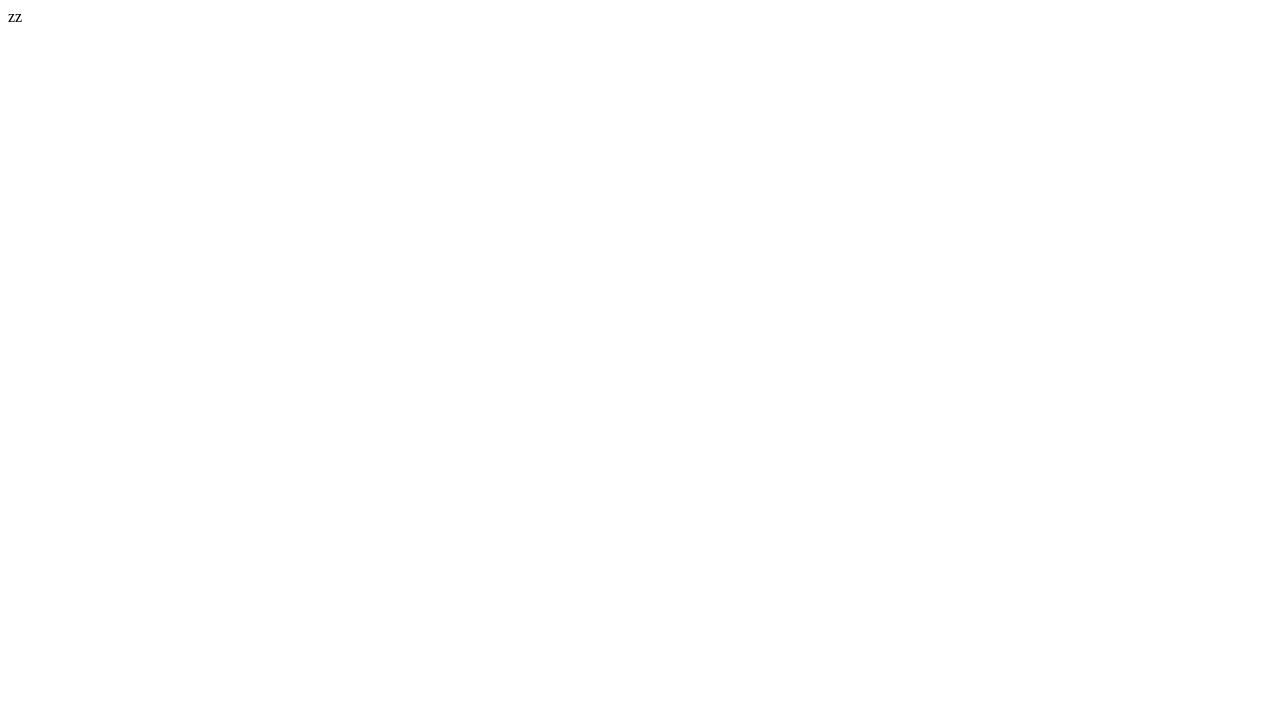
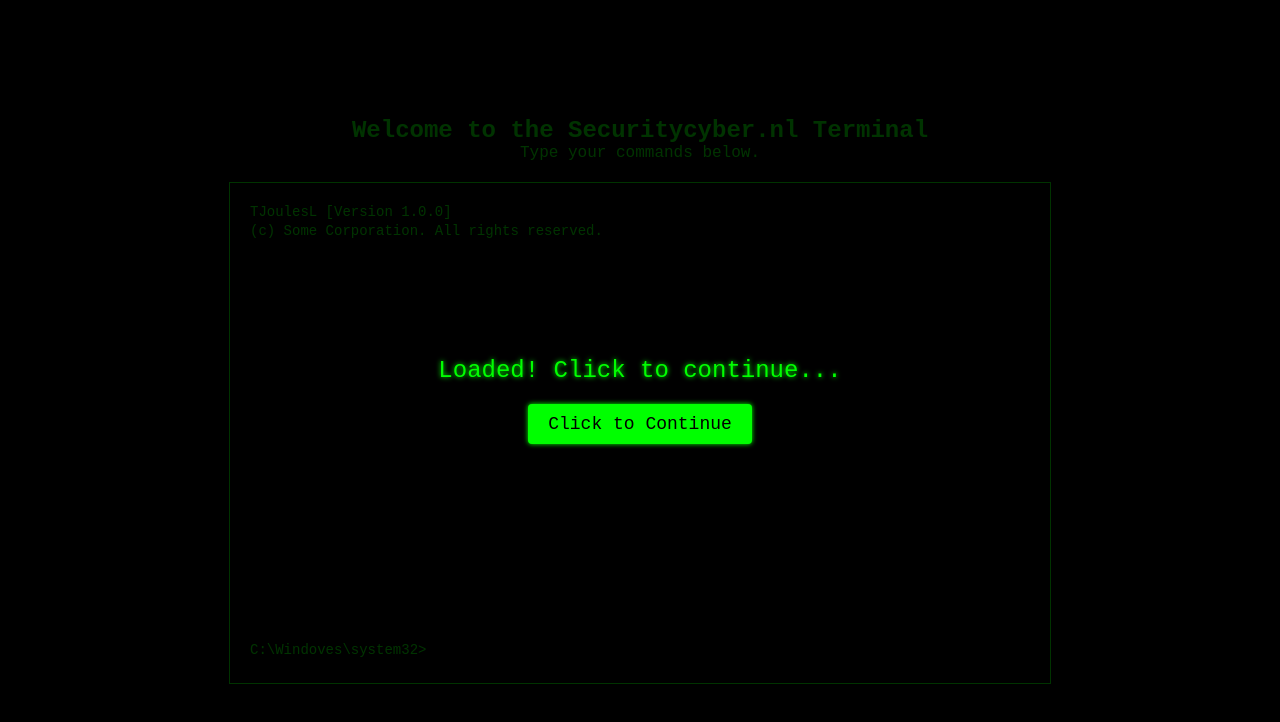
Before and after one commit to TJouleL/TJouleL.github.io, a plain HTML site: page index.html in a window 1280 px wide. Drawn offline with Linux system fonts and the light colour scheme.

Commit message:
Creation
Update to Version 1.0.0

```diff
--- a/index.html
+++ b/index.html
@@ -1 +1,32 @@
-zz
+<!DOCTYPE html>
+<html lang="en">
+
+<head>
+    <meta charset="UTF-8">
+    <meta name="viewport" content="width=device-width, initial-scale=1.0">
+    <title>Securitycyber terminal</title>
+    <time></time>
+    <meta name="description" content="Securitycyber.nl Online terminal">
+    <meta name="keywords" content="Hacking, Cybersecurity, Coding">
+    <meta name="author" content="TJouleL">
+    <link rel="stylesheet" href="stylesheet.css">
+    <link rel="apple-touch-icon" sizes="180x180" href="icons/apple-touch-icon.png">
+    <link rel="icon" type="image/png" sizes="32x32" href="icons/favicon-32x32.png">
+    <link rel="icon" type="image/png" sizes="16x16" href="icons/favicon-16x16.png">
+    <link rel="manifest" href="icons/site.webmanifest">
+</head>
+<body>
+    <canvas id="matrix-background"></canvas>
+    <div class="header">
+        <h1>Welcome to the Securitycyber.nl Terminal</h1>
+        <p>Type your commands below.</p>
+    </div>
+    <div id="terminal">
+        <div id="output"></div>
+        <div class="input-line">
+            <span class="prompt">C:\Windoves\system32></span><input type="text" id="command-input" autocomplete="off" />
+        </div>
+    </div>
+    <script src="script.js"></script>
+</body>
+</html>
--- /dev/null
+++ b/script.js
@@ -0,0 +1,288 @@
+/*This code was written by TJouleL on github*/
+
+
+function initMatrixBackground() {
+    const canvas = document.getElementById('matrix-background');
+    const ctx = canvas.getContext('2d');
+
+    // Set canvas size with validation
+    function resizeCanvas() {
+        // Ensure canvas dimensions are valid integers
+        const width = Math.min(Math.max(100, window.innerWidth), 2000);
+        const height = Math.min(Math.max(100, window.innerHeight), 1500);
+
+        canvas.width = width;
+        canvas.height = height;
+    }
+
+    resizeCanvas();
+    window.addEventListener('resize', resizeCanvas);
+
+    // Matrix settings with validation
+    const letters = '01';
+    const fontSize = 16;
+
+    // Calculate columns with safety checks
+    const columns = Math.min(
+        Math.max(1, Math.floor(canvas.width / fontSize)),
+        200  // Maximum columns to prevent memory issues
+    );
+
+    // Create drops array safely
+    const drops = new Array(columns).fill(0);
+
+    // Animation function
+    function draw() {
+        // Create subtle fade effect
+        ctx.fillStyle = 'rgba(0, 0, 0, 0.05)';
+        ctx.fillRect(0, 0, canvas.width, canvas.height);
+
+        // Draw matrix characters
+        ctx.fillStyle = '#0f0';
+        ctx.font = `${fontSize}px monospace`;
+
+        for (let i = 0; i < drops.length; i++) {
+
+            if (Math.random() > 0.1) {
+                const text = letters[Math.floor(Math.random() * letters.length)];
+                ctx.fillText(text, i * fontSize, drops[i] * fontSize);
+            }
+
+
+            // move down and reset if needed
+            drops[i]++;
+            if (drops[i] * fontSize > canvas.height && Math.random() > 0.999) {
+                drops[i] = 0;
+            }
+        }
+    }
+
+    // Animation loop
+    setInterval(draw, 20);
+}
+class LoadingScreen {
+    constructor(onComplete) {
+        this.onComplete = onComplete;
+        this.resources = [];
+        this.loadedCount = 0;
+        this.totalResources = 0;
+        this.audioElement = null;
+        this.initialize();
+    }
+
+    initialize() {
+        // create loading screen overlay
+        this.overlay = document.createElement('div');
+        this.overlay.className = 'loading-overlay';
+        document.body.appendChild(this.overlay);
+
+        // create loading text
+        this.loadingText = document.createElement('div');
+        this.loadingText.className = 'loading-text';
+        this.loadingText.textContent = 'Loading...';
+        this.overlay.appendChild(this.loadingText);
+
+        // create continue button
+        this.continueButton = document.createElement('button');
+        this.continueButton.className = 'continue-button';
+        this.continueButton.textContent = 'Click to Continue';
+        this.continueButton.style.display = 'none';
+        this.continueButton.onclick = () => this.startAudioAndContinue();
+        this.overlay.appendChild(this.continueButton);
+    }
+
+    addResource(url, type = 'audio') {
+        const resource = {
+            url,
+            type,
+            loaded: false,
+            buffer_filled: false,
+            element: null,
+            timeoutId: null
+        };
+
+        if (type === 'audio') {
+            resource.element = new Audio();
+            resource.element.src = url;
+
+            // track download progress
+            resource.element.addEventListener('progress', (event) => {
+                if (!event) {
+                    console.error('Progress event is undefined');
+                    resource.buffer_filled = true;
+                    this.checkProgress();
+                    return;
+                }
+
+                // get the current progress from the audio element directly
+                const audio = resource.element;
+
+                if (audio.buffered.length > 0) {
+                    const bufferedEnd = audio.buffered.end(audio.buffered.length - 1);
+                    const duration = audio.duration || audio.seekable.end(0);
+                    const percent = (bufferedEnd / duration) * 100;
+
+                    console.log(`Loaded ${Math.round(percent)}%`);
+
+                    if (percent >= 15.0) {
+                        resource.buffer_filled = true;
+                        this.checkProgress();
+                    }
+                }
+            });
+
+
+            // set timeout for stuck resources
+            resource.timeoutId = setTimeout(() => {
+                if (!resource.loaded && !resource.buffer_filled) {
+                    console.warn(`Resource ${url} timed out, marking as complete`);
+                    resource.loaded = true;
+                    resource.buffer_filled = true;
+                    this.checkProgress();
+                }
+            }, 10000); // 10 second timeout
+
+            resource.element.addEventListener('canplaythrough', () => {
+                clearTimeout(resource.timeoutId);
+                resource.loaded = true;
+                this.audioElement = resource.element;
+                this.audioElement.loop = true;
+
+                this.checkProgress();
+            });
+
+            resource.element.addEventListener('error', (e) => {
+                clearTimeout(resource.timeoutId);
+                console.error(`Failed to load ${url}:`, e);
+                resource.loaded = true;
+                resource.buffer_filled = true;
+                this.checkProgress();
+            });
+        }
+
+        this.resources.push(resource);
+    }
+
+    checkProgress() {
+        const fullyLoaded = this.resources.every(r =>
+            r.loaded && r.buffer_filled
+        );
+
+        if (fullyLoaded) {
+            this.loadingText.textContent = 'Loaded! Click to continue...';
+            this.continueButton.style.display = 'block';
+        }
+    }
+
+    startAudioAndContinue() {
+        this.audioElement.play()
+        if (this.audioElement) {
+            this.audioElement.play().catch(error => {
+                console.error('Failed to start audio:', error);
+            });
+        } else {
+            console.log("started background sound")
+        }
+
+        this.fadeOut();
+    }
+
+
+    stopAudio() {
+        this.audioElement.stopAudio()
+    }
+
+
+    fadeOut() {
+        this.overlay.style.opacity = '0';
+        this.overlay.style.transition = 'opacity 0.5s ease-out';
+
+        setTimeout(() => {
+            this.overlay.remove();
+            if (typeof this.onComplete === 'function') {
+                this.onComplete();
+            }
+        }, 500);
+    }
+}
+
+class Terminal {
+    constructor() {
+        this.output = document.getElementById('output');
+        this.input = document.getElementById('command-input');
+        this.commands = {};
+
+        this.setupEventListeners();
+        this.showPrompt();
+        this.print("TJoulesL [Version 1.0.0]\n(c) Some Corporation. All rights reserved.\n\n")
+    }
+
+    setupEventListeners() {
+        this.input.addEventListener('keypress', (e) => {
+            if (e.key === 'Enter') {
+                this.executeCommand();
+            }
+        });
+    }
+
+    showPrompt() {
+        this.output.scrollTop = this.output.scrollHeight;
+    }
+
+    executeCommand() {
+        const commandLine = this.input.value.trim();
+        if (!commandLine) return;
+
+        const parts = commandLine.split(' ');
+        const command = parts[0].toLowerCase();
+        const args = parts.slice(1);
+
+        this.print(`C:\\Windoves\\system32> ${commandLine}\n`);
+
+        if (this.commands[command]) {
+            this.commands[command](args);
+        } else {
+            this.print(`'${command}' is not recognized as an internal or external command,
+operable program or batch file. (Try using 'help')\n`);
+        }
+        this.print('\n')
+
+        this.input.value = '';
+
+        this.showPrompt();
+    }
+
+    print(text) {
+        this.output.textContent += text;
+    }
+
+    addCommand(name, callback) {
+        this.commands[name] = callback;
+    }
+}
+
+// initialize terminal
+const term = new Terminal();
+// create loading screen
+const loadingScreen = new LoadingScreen(() => {
+    initMatrixBackground(); // runs after loadingscreen has been loaded
+});
+
+loadingScreen.addResource('sounds/non-copyright-lofi-background-music.mp3', 'audio');
+
+
+term.addCommand('help', (args) => {
+    term.print(`ping            : pongs back
+clear           : clears the terminal
+version         : displays the version of the terminal\n`)
+});
+term.addCommand('ping', (args) => {
+    term.print("pong\n");
+});
+term.addCommand('clear', (args) => {
+    term.output.textContent = 'C:\\Windoves\\system32> clear\n';
+    term.showPrompt();
+});
+term.addCommand('version', (args) => {
+    term.print("Terminal version 1.0.0, Made by TJouleL on github (https://www.github.com/TJouleL)\n")
+});
--- /dev/null
+++ b/stylesheet.css
@@ -0,0 +1,140 @@
+/* Base styles */
+body {
+    margin: 0;
+    padding: 0;
+    background-color: #000;
+    color: #00ff00;
+    font-family: 'Courier New';
+    height: 100vh;
+    overflow: hidden;
+    display: flex;
+    flex-direction: column;
+    align-items: center;
+    justify-content: center;
+}
+
+
+
+
+.loading-overlay {
+    position: fixed;
+    top: 0;
+    left: 0;
+    width: 100%;
+    height: 100%;
+    background-color: rgba(0, 0, 0, 0.8);
+    display: flex;
+    flex-direction: column;
+    justify-content: center;
+    align-items: center;
+    z-index: 1000;
+}
+
+.loading-text {
+    color: #0f0;
+    font-family: monospace;
+    font-size: 24px;
+    text-shadow: 0 0 5px #0f0;
+    margin-bottom: 20px;
+}
+
+.continue-button {
+    background: #0f0;
+    color: #000;
+    border: none;
+    padding: 10px 20px;
+    font-family: monospace;
+    font-size: 18px;
+    cursor: pointer;
+    border-radius: 4px;
+    box-shadow: 0 0 5px #0f0;
+    transition: all 0.3s ease;
+}
+
+.continue-button:hover {
+    background: #0f0;
+    box-shadow: 0 0 10px #0f0;
+}
+
+
+/* Layout containers */
+#matrix-background {
+    position: fixed;
+    top: 0;
+    left: 0;
+    z-index: 1;
+    pointer-events: none;
+}
+
+.grid-container {
+    z-index: 2;
+}
+
+/* Terminal styles */
+#terminal {
+    width: 80%;
+    max-width: 800px;
+    height: 60vh;
+    border: 1px solid #00ff00;
+    padding: 10px;
+    position: relative;
+    display: flex;
+    flex-direction: column;
+    z-index: 2;
+    background: rgba(0, 0, 0, 0.8);
+}
+
+/* Terminal components */
+#output {
+    flex-grow: 1;
+    margin: 0;
+    padding: 10px;
+    white-space: pre-wrap;
+    word-wrap: break-word;
+    overflow-y: auto;
+    font-size: 14px;
+    line-height: 1.4;
+    border-radius: 4px;
+}
+
+.input-line {
+    display: flex;
+    align-items: center;
+    padding: 10px;
+}
+
+.prompt {
+    color: #00ff00;
+    font-size: 14px;
+}
+
+#command-input {
+    background: transparent;
+    border: none;
+    color: #00ff00;
+    font-family: 'Share Tech Mono', monospace;
+    font-size: 14px;
+    outline: none;
+    width: 100%;
+    padding: 5px;
+    margin-left: 5px;
+}
+
+/* Header styles */
+.header {
+    text-align: center;
+    margin-bottom: 20px;
+    position: relative;
+    z-index: 3;
+    background: rgba(0, 0, 0, 0.8);
+}
+
+.header h1 {
+    font-size: 24px;
+    margin: 0;
+}
+
+.header p {
+    font-size: 16px;
+    margin: 0;
+}
```
Also changed, not shown: favicon.ico (added), icons/android-chrome-192x192.png (added), icons/android-chrome-512x512.png (added), icons/apple-touch-icon.png (added), icons/favicon-16x16.png (added), icons/favicon-32x32.png (added), icons/site.webmanifest (added), 1 other file.
